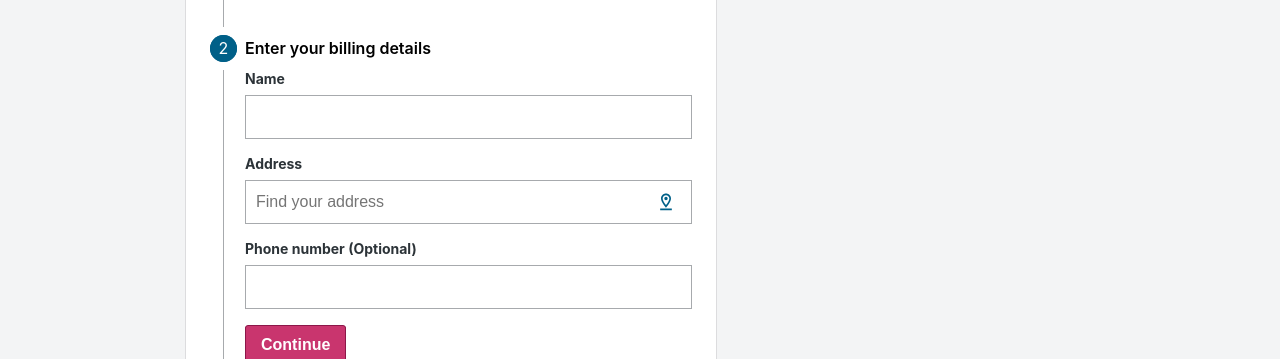
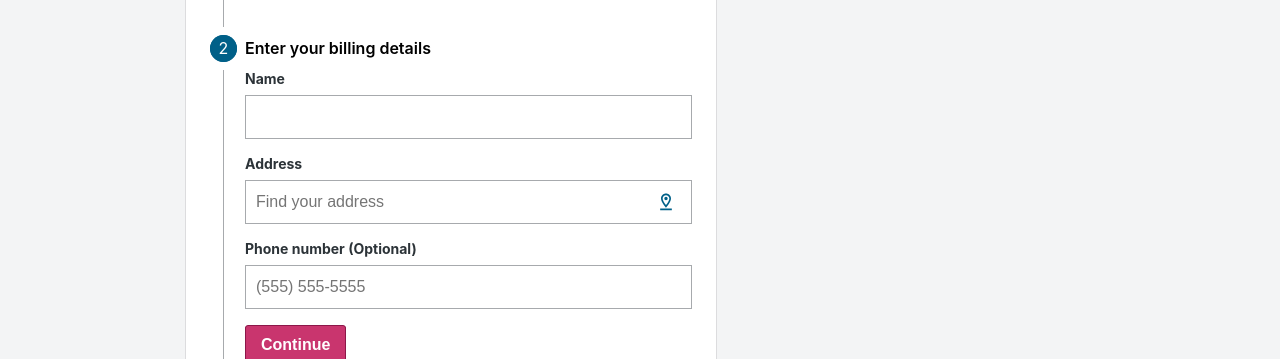
Before and after one commit to fditrapani/checkout-prototype, a React (Create React App) app: page / in a window 1280 px wide. Both pictures are taken after a click on the button "Update". Shown: the part 234-593 px from the top of the page. Built offline with nearby package versions, Linux system fonts and the light colour scheme.

Commit message:
Add billing fields

```diff
--- a/src/App.js
+++ b/src/App.js
@@ -167,12 +167,8 @@ const FormField = styled(Field)`
   }
 `
 
-const CreditCardFlexFieldArea = styled(GridRow)`
+const FormFieldGrid = styled(GridRow)`
   margin-top: 16px;
-
-  :first-child {
-    margin-top: 0;
-  }
 `
 
 const CVVImage = styled.img`
@@ -191,6 +187,11 @@ const SummaryImage = styled.img`
 const BillingFormFields = styled.div`
   margin-bottom: 16px;
 `;
+
+const ExtendedBillingFieldsUI = styled.div`
+  overflow: ${ props => props.overflow };
+  height: ${ props => props.height };
+`
 
 // END CSS
 //////////////////////////////////////
@@ -225,9 +226,18 @@ export default class App extends React.Component {
       billingNameError: false,
       billingAddress: "",
       billingAddressError: false,
+      billingCity: "",
+      billingCityError: false,
+      billingState: "",
+      billingStateError: false,
+      billingZip: "",
+      billingZipError: false,
+      billingCountry: "",
+      billingCountryError: false,
       billingPhoneNumber: "",
       billingErrorVisibility: false,
       billingErrorMessage: "",
+      showExtendedBillingFields: false,
       reviewSummary: "Review Summary",
       modalIsVisible: false,
       modalTitle: "You are about to leave your checkout session",
@@ -435,7 +445,7 @@ export default class App extends React.Component {
               error={ this.state.creditCardNumberError }
               errorMessage="This is a required field" />
 
-            <CreditCardFlexFieldArea
+            <FormFieldGrid
               gap="4%"
               columnWidths="48% 48%">
               <Field
@@ -461,7 +471,7 @@ export default class App extends React.Component {
                   errorMessage="This is a required field" />
                 <CVVImage src={ cvvURL } alt="Back of the card where you find the Security Code" />
               </GridRow>
-            </CreditCardFlexFieldArea>
+            </FormFieldGrid>
 
             <FormField
               id="cardholderName"
@@ -564,13 +574,16 @@ export default class App extends React.Component {
                 placeholder="Find your address"
                 value={ this.state.billingAddress }
                 onChange={ this.checkForFieldErrors } />
+
+          { this.renderBillingFields() }
+
           <FormField
                 id="billingPhoneNumber"
                 type="Number"
                 label="Phone number (Optional)"
                 value={ this.state.billingPhoneNumber }
+                placeholder="(555) 555-5555"
                 onChange={ this.checkForFieldErrors } />
-
         </BillingFormFields>
 
         <Button
@@ -582,8 +595,67 @@ export default class App extends React.Component {
     );
   }
 
+  renderBillingFields = () => {
+    return(
+      <ExtendedBillingFieldsUI height={ this.state.showExtendedBillingFields ? 1 : 0 } overflow={ this.state.showExtendedBillingFields ? "auto" : "hidden" }>
+        <FormFieldGrid gap="4%"
+                columnWidths="48% 48%">
+          <Field
+                id="billingCity"
+                type="Text"
+                label="City"
+                error={ this.state.billingCityError }
+                errorMessage="This is a required field"
+                value={ this.state.billingCity }
+                onChange={ this.checkBillingFields } />
+          <Field
+                id="billingState"
+                type="Text"
+                label="State"
+                error={ this.state.billingStateError }
+                errorMessage="This is a required field"
+                value={ this.state.billingState }
+                onChange={ this.checkBillingFields } />
+        </FormFieldGrid>
+        <FormFieldGrid gap="4%"
+                columnWidths="48% 48%">
+          <Field
+                id="billingZip"
+                type="Text"
+                label="Zip Code"
+                error={ this.state.billingZipError }
+                errorMessage="This is a required field"
+                value={ this.state.billingZip }
+                onChange={ this.checkBillingFields } />
+          <Field
+                id="billingCountry"
+                type="Text"
+                label="Country"
+                error={ this.state.billingCountryError }
+                errorMessage="This is a required field"
+                value={ this.state.billingCountry }
+                onChange={ this.checkBillingFields } />
+        </FormFieldGrid>
+      </ExtendedBillingFieldsUI>
+    )
+  };
+
+  checkBillingFields = ( e ) => {
+    if( e.value.length > 0 ) {
+      this.setState({
+        showExtendedBillingFields: true,
+      })
+    }
+
+    this.checkForFieldErrors( e );
+  }
+
   returnLocationAddress = () => {
-    alert("getting your location");
+    //alert("getting your location");
+
+    this.setState({
+      showExtendedBillingFields: true
+    })
 
     //display fields and populate them
   }
@@ -593,6 +665,10 @@ export default class App extends React.Component {
     let billingErrorMessage = "";
     let billingNameError = false;
     let billingAddressError = false;
+    let billingCityError = false;
+    let billingStateError = false;
+    let billingZipError = false;
+    let billingCountryError = false;
     let billingSummary = this.state.billingSummary;
 
     //NOT FILLED OUT > THROW ERROR
@@ -615,15 +691,55 @@ export default class App extends React.Component {
         billingErrorMessage: billingErrorMessage,
       });
 
-      return;
+      if( ! this.state.showExtendedBillingFields ) {
+        return;
+      }
+    }
+
+    if( this.state.showExtendedBillingFields ) {
+      if ( ! this.state.billingCity ||  ! this.state.billingState ||  ! this.state.billingZip ||  ! this.state.billingCountry ) {
+        billingErrorMessage = "We need all the fields to be completed. Please fill out the highlighted fields and continue.";
+        billingErrorVisibility = true;
+
+        if( ! this.state.billingCity ) {
+          billingCityError = true;
+        }
+
+        if( ! this.state.billingState ) {
+          billingStateError = true;
+        }
+
+        if( ! this.state.billingZip ) {
+          billingZipError = true;
+        }
+
+        if( ! this.state.billingCountry ) {
+          billingCountryError = true;
+        }
+
+        this.setState({
+          billingAddressError: billingAddressError,
+          billingNameError: billingNameError,
+          billingStateError: billingStateError,
+          billingCityError: billingCityError,
+          billingZipError: billingZipError,
+          billingCountryError: billingCountryError,
+          billingErrorVisibility: billingErrorVisibility,
+          billingErrorMessage: billingErrorMessage,
+        });
+
+        return;
+      }
     }
 
     //UPDATE SUMMARY
     billingSummary = (
       <div>
         <div>
-          { this.state.billingName } <br/>
-          { this.state.billingAddress }
+          { this.state.billingAddress } <br/>
+          { this.state.billingCity }, { this.state.billingState } <br/>
+          { this.state.billingZip } { this.state.billingCountry } <br/><br/>
+          { this.state.billingPhoneNumber }
         </div>
 
       </div>
```
